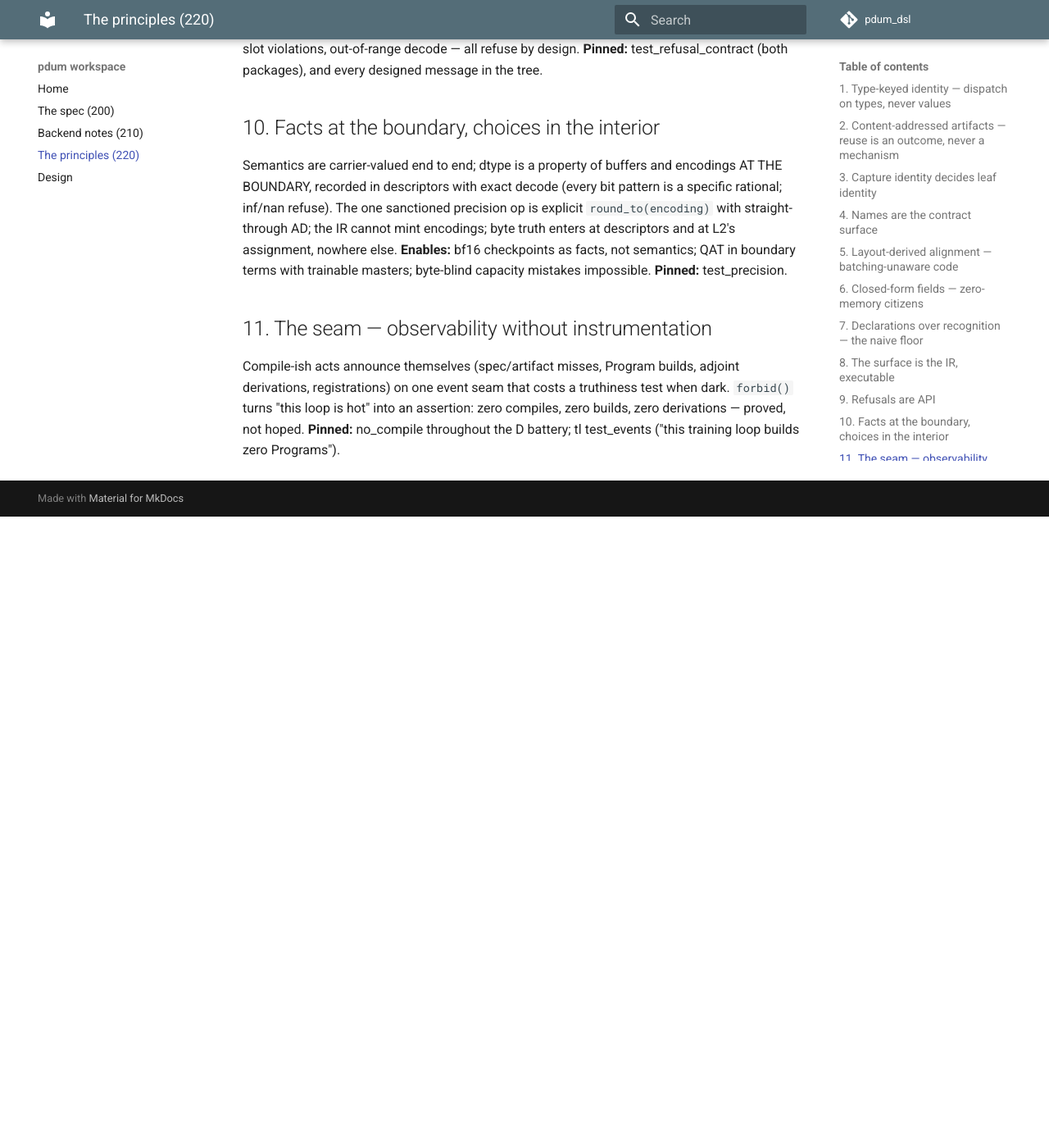
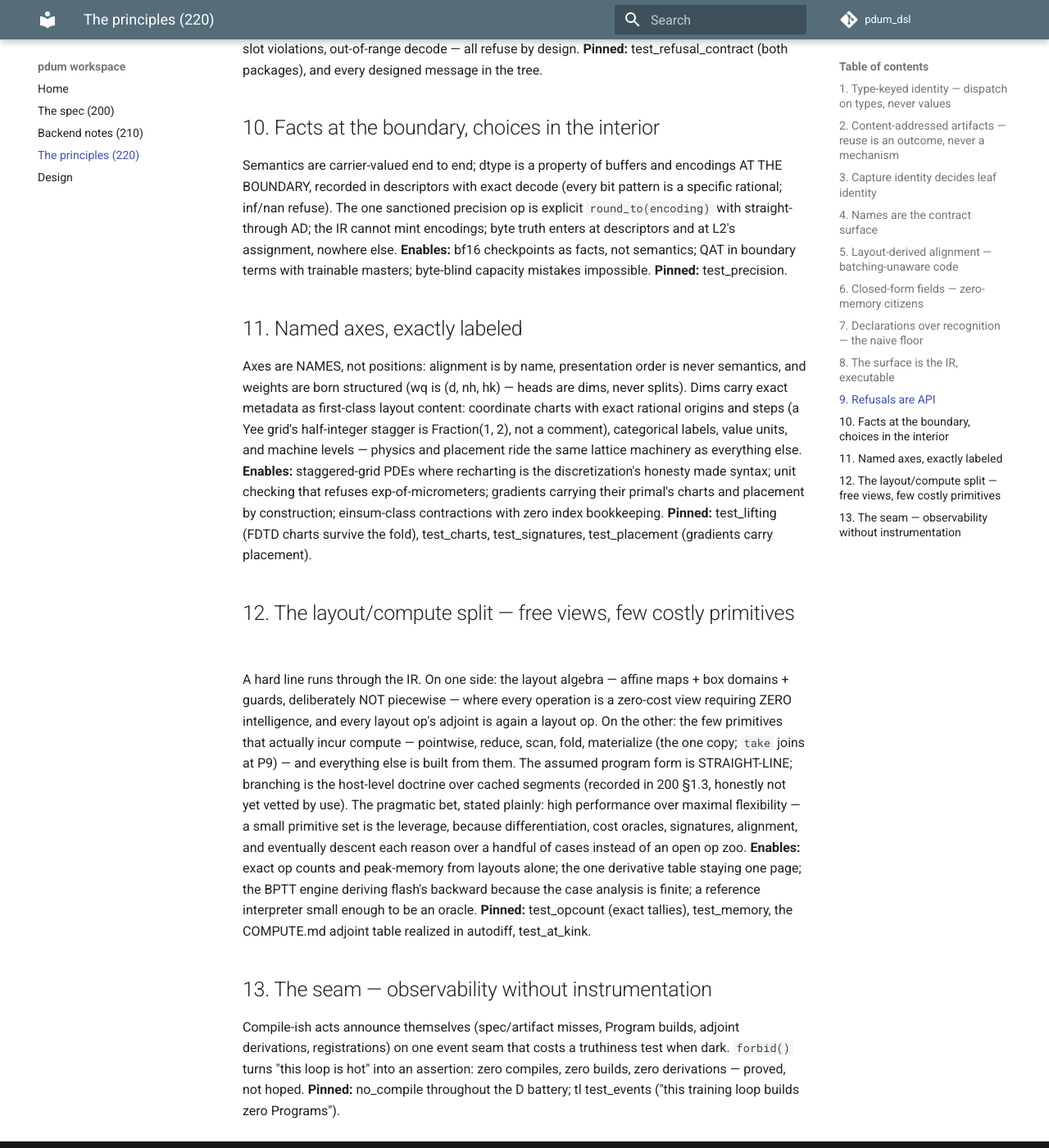
Before and after one commit to habemus-papadum/pdum_dsl, an MkDocs documentation site: the page built from docs/design/220_principles.md, in a window 1280 px wide and 1400 px high, scrolled down 2794 px. Shown: the whole window at 82% size. Built offline with MkDocs 1.6.1 and Material for MkDocs 9.7.7, drawn with Linux system fonts in a browser that asks for light colours; comment, search, counter and statistics services are not loaded; before the commit the page ends 3424 px from its top, so only the background shows below that.

Commit message:
220: the tensorlib identity joins the ledger (owner-prompted)
Two principles the document was missing because they predate it — the
oldest threads in the cloth. §11 Named axes, exactly labeled: axes are
names not positions; dims carry exact metadata (rational-origin charts,
labels, units, machine levels) so physics and placement ride the same
lattice machinery. §12 The layout/compute split: a hard line between
zero-intelligence affine views (deliberately not piecewise; adjoints of
layout ops are layout ops) and the few primitives that incur compute —
with the pragmatic bet stated plainly (performance over maximal
flexibility; straight-line assumed; the host-branching doctrine recorded
as not yet vetted) and the payoff named: every analysis reasons over a
handful of cases instead of an open op zoo.

Co-Authored-By: Claude Fable 5 <noreply@anthropic.com>
Claude-Session: https://claude.ai/code/session_01R3fb1TG8xEXk6AXPYP6TSz

```diff
--- a/docs/design/220_principles.md
+++ b/docs/design/220_principles.md
@@ -140,7 +140,45 @@ descriptors and at L2's assignment, nowhere else.
 terms with trainable masters; byte-blind capacity mistakes impossible.
 **Pinned:** test_precision.
 
-## 11. The seam — observability without instrumentation
+## 11. Named axes, exactly labeled
+
+Axes are NAMES, not positions: alignment is by name, presentation order
+is never semantics, and weights are born structured (wq is (d, nh, hk) —
+heads are dims, never splits). Dims carry exact metadata as first-class
+layout content: coordinate charts with exact rational origins and steps
+(a Yee grid's half-integer stagger is Fraction(1, 2), not a comment),
+categorical labels, value units, and machine levels — physics and
+placement ride the same lattice machinery as everything else.
+**Enables:** staggered-grid PDEs where recharting is the discretization's
+honesty made syntax; unit checking that refuses exp-of-micrometers;
+gradients carrying their primal's charts and placement by construction;
+einsum-class contractions with zero index bookkeeping.
+**Pinned:** test_lifting (FDTD charts survive the fold), test_charts,
+test_signatures, test_placement (gradients carry placement).
+
+## 12. The layout/compute split — free views, few costly primitives
+
+A hard line runs through the IR. On one side: the layout algebra —
+affine maps + box domains + guards, deliberately NOT piecewise — where
+every operation is a zero-cost view requiring ZERO intelligence, and
+every layout op's adjoint is again a layout op. On the other: the few
+primitives that actually incur compute — pointwise, reduce, scan, fold,
+materialize (the one copy; `take` joins at P9) — and everything else is
+built from them. The assumed program form is STRAIGHT-LINE; branching is
+the host-level doctrine over cached segments (recorded in 200 §1.3,
+honestly not yet vetted by use). The pragmatic bet, stated plainly:
+high performance over maximal flexibility — a small primitive set is the
+leverage, because differentiation, cost oracles, signatures, alignment,
+and eventually descent each reason over a handful of cases instead of an
+open op zoo.
+**Enables:** exact op counts and peak-memory from layouts alone; the one
+derivative table staying one page; the BPTT engine deriving flash's
+backward because the case analysis is finite; a reference interpreter
+small enough to be an oracle.
+**Pinned:** test_opcount (exact tallies), test_memory, the COMPUTE.md
+adjoint table realized in autodiff, test_at_kink.
+
+## 13. The seam — observability without instrumentation
 
 Compile-ish acts announce themselves (spec/artifact misses, Program
 builds, adjoint derivations, registrations) on one event seam that costs
```
